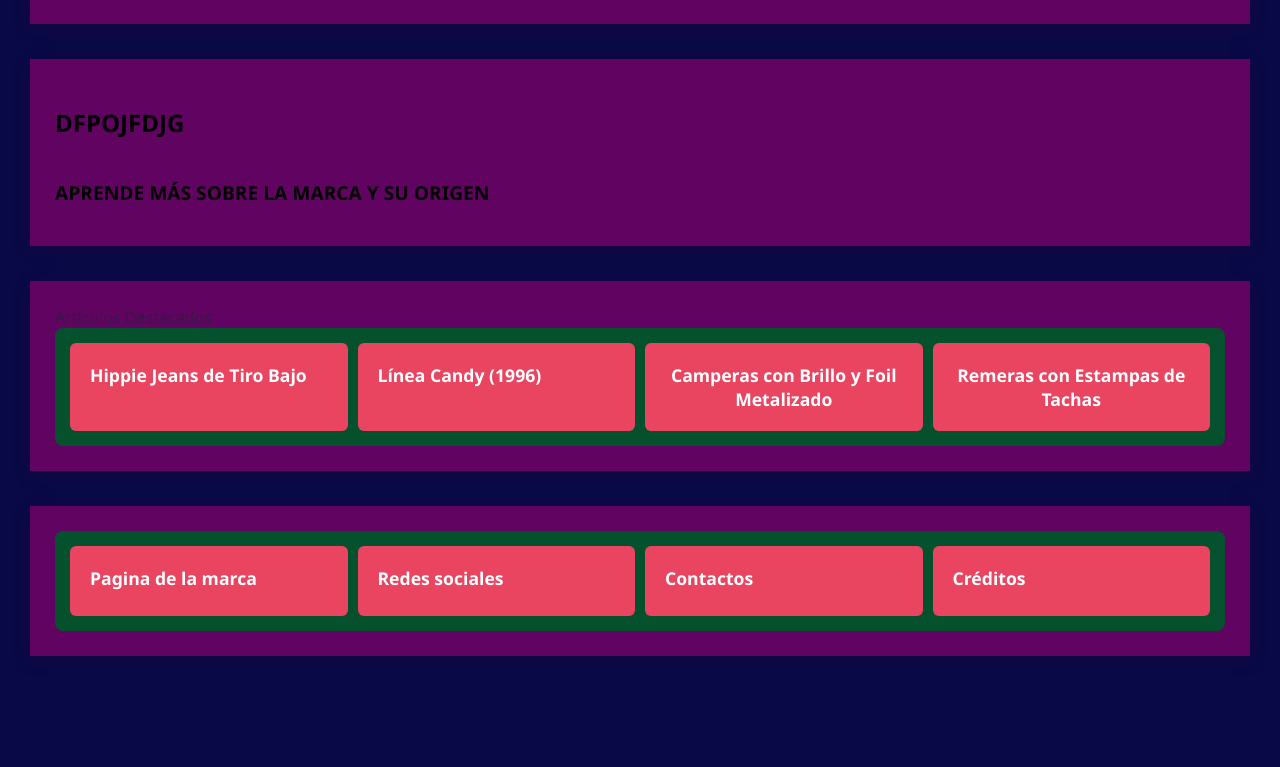
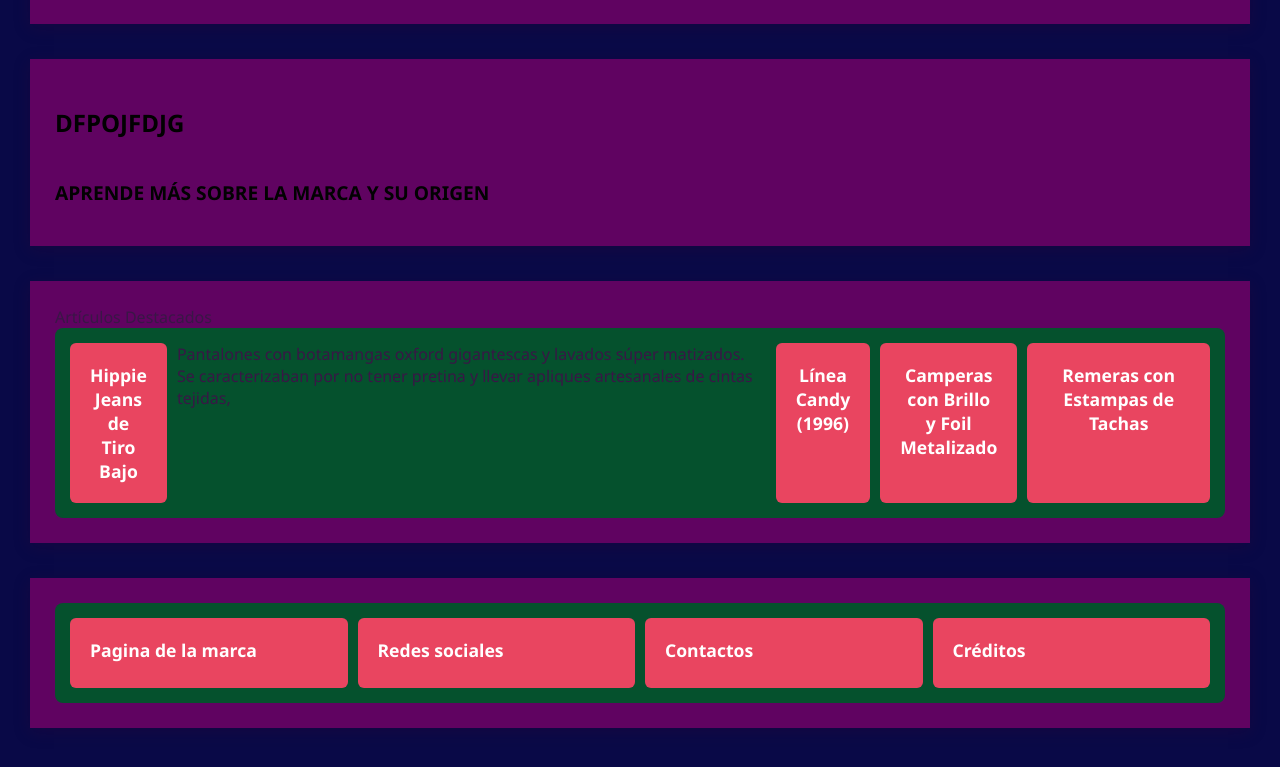
Before and after one commit to francescabarbieri-commits/Barbieri-Francesca_WebSite, a plain HTML site: page index.html in a window 1280 px wide. Shown: the part 183-950 px from the top of the page. Before the commit the page ends 904 px from the top, so only its background shows below. Drawn offline with Linux system fonts and the light colour scheme.

Commit message:
otro commmit

```diff
--- a/index.html
+++ b/index.html
@@ -35,6 +35,7 @@
         <span class="prop-tag">Artículos Destacados</span>
         <div class="flex-container" id="cajas">
             <div class="flex-item">Hippie Jeans de Tiro Bajo</div>
+            <p>Pantalones con botamangas oxford gigantescas y lavados súper matizados. Se caracterizaban por no tener pretina y llevar apliques artesanales de cintas tejidas,</p>
             <div class="flex-item">Línea Candy (1996)</div>
             <div class="flex-item">Camperas con Brillo y Foil Metalizado</div>
             <div class="flex-item">Remeras con Estampas de Tachas</div>
```
